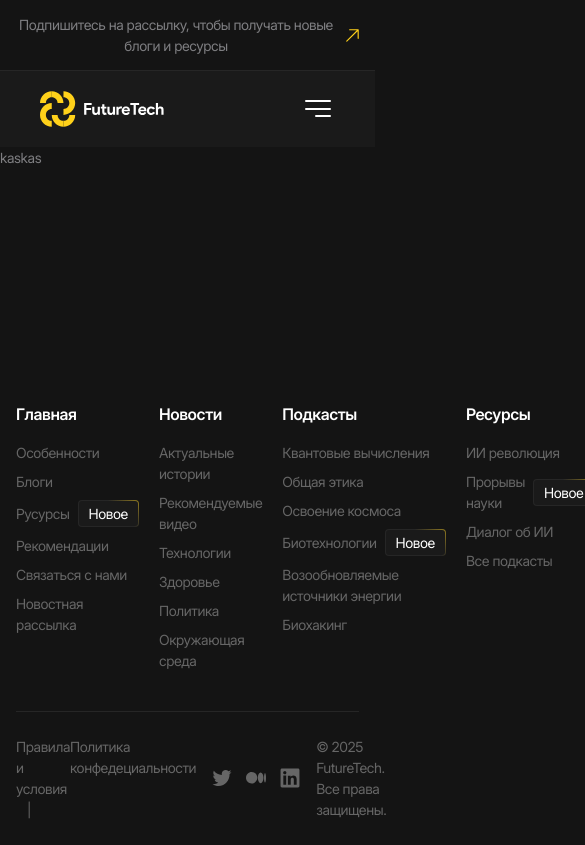
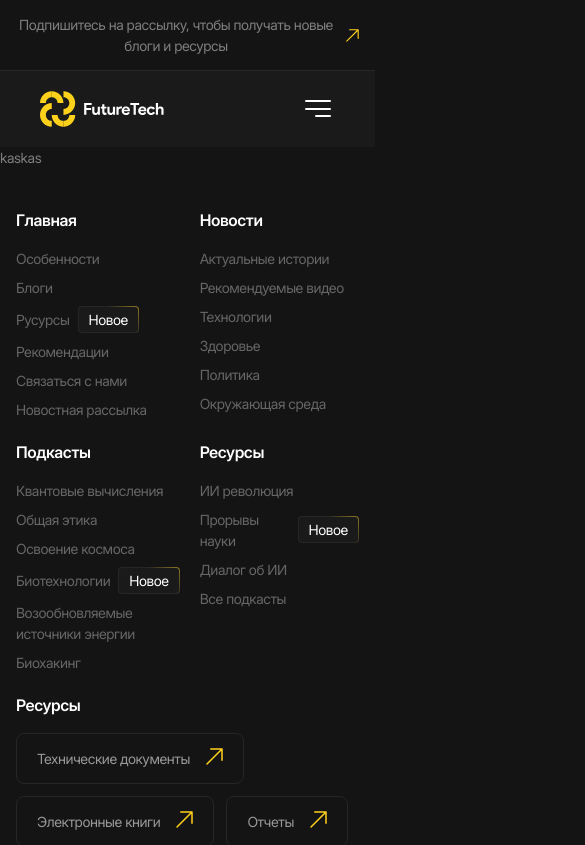
Before and after one commit to CondoR-R/future-tech, a React (Vite) app: page / in a window 390 px wide. Shown: the top 845 px of the page, 585 px wide, since content can reach past the window. Built offline with nearby package versions, Linux system fonts and the light colour scheme; a web font is replaced by a local one.

Commit message:
адаптив footer

```diff
--- a/src/components/common/socials/_socials.scss
+++ b/src/components/common/socials/_socials.scss
@@ -16,12 +16,10 @@
 
   &__link {
     svg {
-      width: rem(24);
-      height: rem(24);
+      @include square(rem(24));
 
       @include laptop {
-        height: rem(20);
-        width: rem(20);
+        @include square(rem(20));
       }
     }
   }
--- a/src/components/layout/footer/_footer.scss
+++ b/src/components/layout/footer/_footer.scss
@@ -14,15 +14,38 @@
     align-items: start;
     column-gap: fluid(80, 20);
 
+    @include tablet {
+      grid-template-columns: repeat(2, 1fr);
+      row-gap: rem(40);
+    }
+
+    @include mobile {
+      row-gap: rem(20);
+    }
+
     &-column {
       display: grid;
       row-gap: fluid(30, 16);
+
+      &:last-child {
+        @include tablet {
+          grid-column: -1 / 1;
+
+          .footer__menu-list {
+            flex-direction: row;
+            gap: rem(12);
+            flex-wrap: wrap;
+          }
+        }
+      }
     }
 
     &-list {
       display: flex;
       flex-direction: column;
       row-gap: fluid(18, 8);
+
+
     }
 
     &-item {
@@ -44,6 +67,11 @@
       padding-block: rem(24);
     }
 
+    @include mobile {
+      flex-direction: column;
+      row-gap: rem(20);
+    }
+
     &-menu {
       &-list {
         display: flex;
@@ -58,4 +86,8 @@
       }
     }
   }
+
+  &__soc1als {
+    order: -1;
+  }
 }
```
Also changed, not shown: 1 other file (tests, documents, lock files or other folders).
